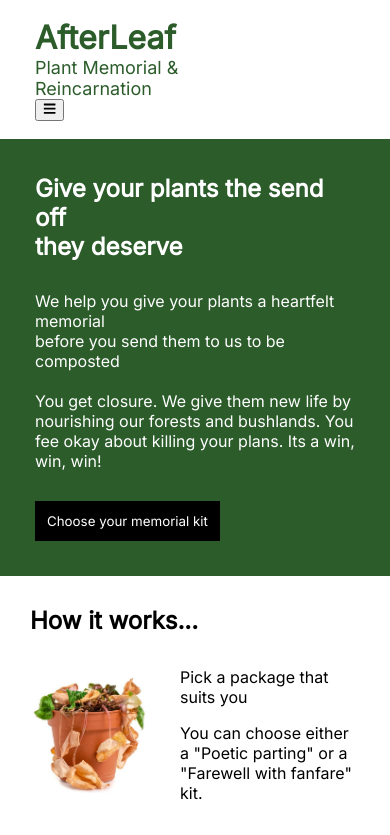
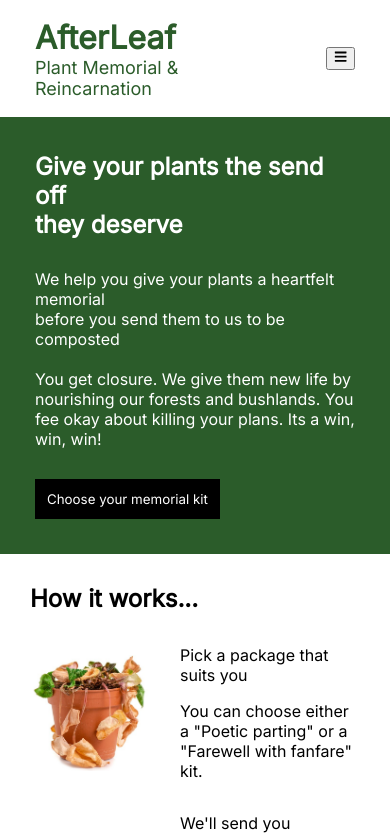
Before and after one commit to FaneTree/project3-AfterLeaf, a React (Create React App) app: page / in a window 390 px wide. Shown: the top 835 px of the page. Built offline with nearby package versions, Linux system fonts and the light colour scheme.

Commit message:
Dropdown hamburger

```diff
--- a/src/App.scss
+++ b/src/App.scss
@@ -10,6 +10,9 @@ $button-color: black;
 .nav {
     padding: 18px 35px;
     color: $brand-color;
+    display: flex;
+    justify-content: space-between;
+    align-items: center;
 
     h1 {
         margin: 0;
@@ -22,7 +25,7 @@ $button-color: black;
         display: flex;
         justify-content: space-around;
         align-items: center;
-        gap: 1rem;
+        gap: 1.5rem;
         list-style-type: none;
         li {
             text-decoration: none;
@@ -34,19 +37,70 @@ $button-color: black;
         font-size: 18px;
     }
 
-    .mobile-menu-icon {
+    .nav-icon {
         display: none;
     }
 
-    @media screen and (max-width: 425px) {
-        .nav-links {
-            display: none;
+    @media screen and (max-width: 600px) {
+        .nav-menu {
+            display: flex;
+            flex-direction: column;
+            width: 100%;
+            position: absolute;
+            top: 118px;
+            left: -110%;
+            color: white;
+            padding: 20px;
         }
 
-        .mobile-menu-icon {
-            display: inline;
+        .nav-menu.active {
+            background-color: black;
+            left: 0;
+            transition: all 0.5s ease;
+        }
+
+        .nav-icon {
+            display: block;
         }
     }
+
+    // .nav-btn {
+    //     visibility: hidden;
+    //     opacity: 0;
+    // }
+
+    // @media screen and (max-width: 600px) {
+    //     .nav-btn {
+    //         visibility: visible;
+    //         opacity: 1;
+    //     }
+
+    //     nav {
+    //         position: absolute;
+    //         top: 118px;
+    //         left: 0;
+    //         height: 30%;
+    //         width: 100%;
+    //         display: flex ;
+    //         align-items: center;
+    //         justify-content: center;
+    //         gap: 1.5rem;
+    //         background-color: red;
+
+    //     }
+
+    //     ul {
+    //         flex-direction: column;
+    //     }
+
+    //     .nav-container {
+    //         display: flex;
+    //     }
+
+    //     .responsive-nav {
+    //         transform: none;
+    //     }
+    // }
 }
 
 .content {
--- a/src/components/main/NavBar.jsx
+++ b/src/components/main/NavBar.jsx
@@ -1,25 +1,39 @@
-import React, { useState } from "react";
+import React, { useRef, useState } from "react";
 import { FaBars, FaTimes } from 'react-icons/fa'
 
 export default function NavBar () {
-    const [isMobile, setIsMobile] = useState(true)
+    const [click, setClick] = useState(false)
+
+    const handleClick = () => {
+        setClick(!click)
+    }
 
     return (
         <div className = 'nav'>
-            <h1>AfterLeaf</h1>
-            <p>Plant Memorial &<br/>Reincarnation</p>
+
+            <div>
+                <h1>AfterLeaf</h1>
+                <p>Plant Memorial &<br/>Reincarnation</p>
+            </div>
+
 
             <nav>
-                <ul>
+                <ul className={click ? 'nav-menu active' : 'nav-menu'}>
                     <li className="nav-links">About us</li>
                     <li className="nav-links">Our newsletter</li>
+
+                    {click ? <a className="nav-links"><img src="cart.png" alt="cart" border="0" width = "25" height = "25"/></a>
+                    : <a className="nav-links"><img src="https://i.ibb.co/1924Z6L/cart.png" alt="cart" border="0" width = "25" height = "25"/></a>
+                }
                 </ul>
-                <a className="nav-links"><img src="https://i.ibb.co/1924Z6L/cart.png" alt="cart" border="0" width = "25" height = "25"/></a>
 
-                <button className="mobile-menu-icon">
-                    {isMobile ? <FaBars /> : <FaTimes />}
+                <button className="nav-icon" onClick={handleClick}>
+                    {click ? <FaTimes /> : <FaBars />}
                 </button>
             </nav>
+
+
+
         </div>
     )
 }
```
Also changed, not shown: public/cart.png (added).
